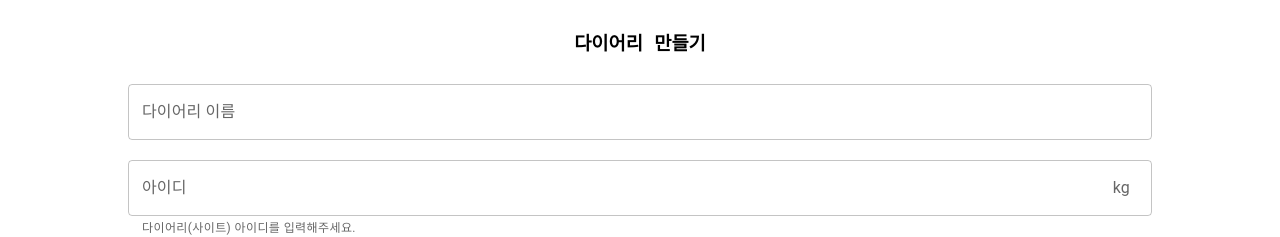
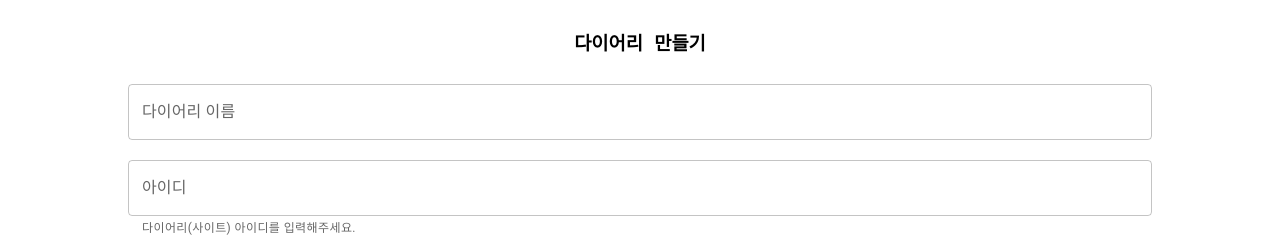
Before and after one commit to kis0421/study-diary, a React app: page / in a window 1280 px wide. Shown: the top 237 px of the page. Built offline with nearby package versions, Linux system fonts and the light colour scheme; no server answers; a web font is replaced by a local one.

Commit message:
Adorment Icon 추가

```diff
--- a/src/components/Main.tsx
+++ b/src/components/Main.tsx
@@ -1,9 +1,14 @@
 import React, { useEffect } from "react"
+import { observer } from "mobx-react-lite";
+import { TextField, InputAdornment, Button, CircularProgress } from "@mui/material"
+import {
+  Check as CheckIcon,
+  ErrorOutline as ErrorOutlineIcon
+} from "@mui/icons-material";
+
 import useStore from "../useStore";
 import { getSiteInfo } from "../utils/graphqlBuilder"
-import { TextField, InputAdornment, Button } from "@mui/material"
 import { CreateSiteInterface } from "../stores/siteInfoForm"
-import { observer } from "mobx-react-lite";
 
 const Main = () => {
   const { siteInfoForm } = useStore();
@@ -26,7 +31,15 @@ const Main = () => {
     {
       name: "siteId", label: "아이디", helperText: "다이어리(사이트) 아이디를 입력해주세요.", type: "text",
       InputProps: {
-        endAdornment: <InputAdornment position="start">kg</InputAdornment>,
+        endAdornment: <InputAdornment position="start">{
+          siteInfoForm.form.siteIdCheckStatus === "wait"
+            ? ""
+            : siteInfoForm.form.siteIdCheckStatus === "sending"
+              ? <CircularProgress size={22} />
+              : siteInfoForm.form.siteIdCheckStatus === "error"
+                ? <ErrorOutlineIcon color="primary" />
+                : <CheckIcon style={{ color: "green" }} />
+        }</InputAdornment>,
       },
     },
     { name: "sitePassword", label: "비밀번호", type: "password" },
@@ -49,8 +62,8 @@ const Main = () => {
             InputProps={field.InputProps}
             value={siteInfoForm.form[fieldName]}
             onChange={(e) => {
-              siteInfoForm.handleChange(e.target.name, e.target.value)}
-            }
+              siteInfoForm.handleChange(e.target.name, e.target.value)
+            }}
             style={{ width: "80%", marginBottom: !field.helperText ? "20px" : 0 }} />
         })}
 
```
